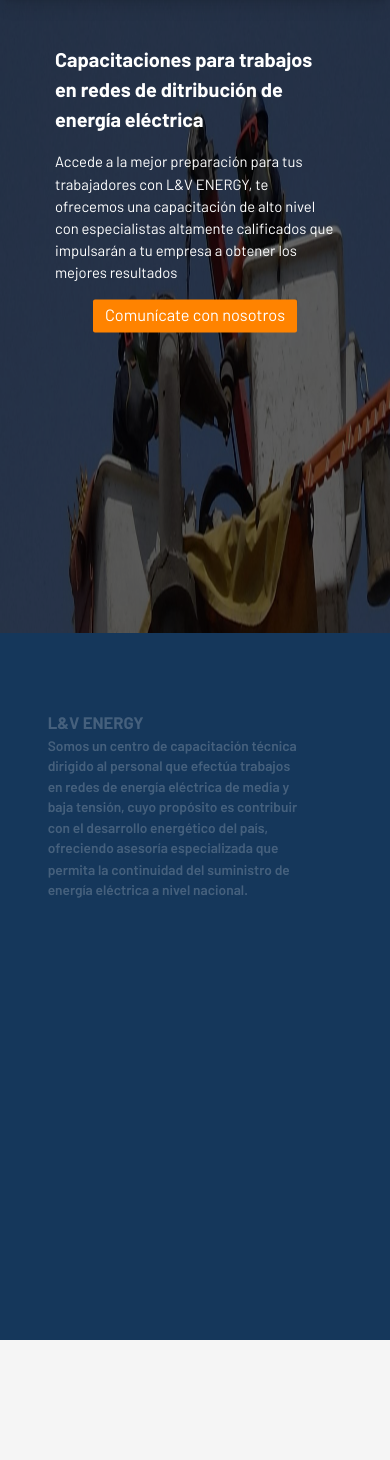
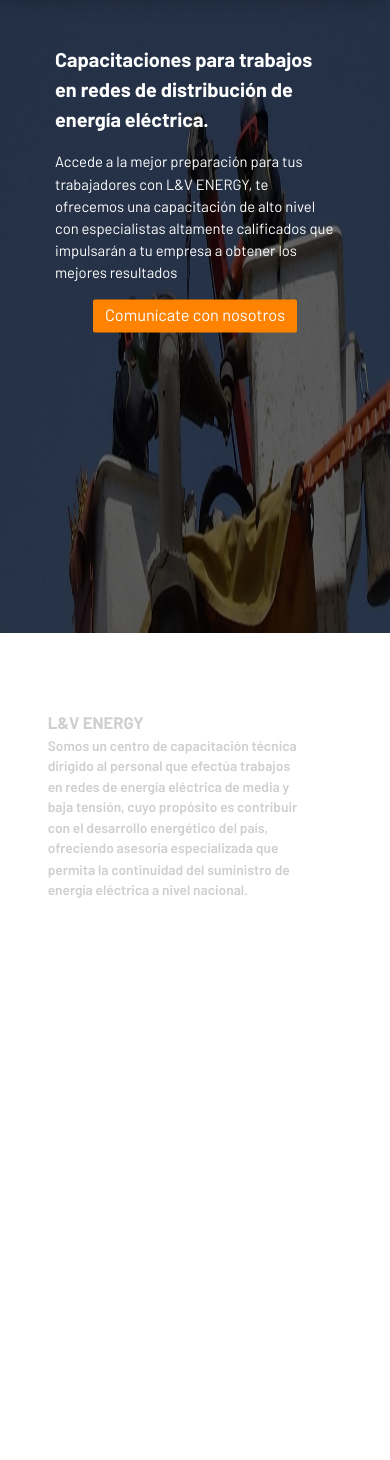
Before and after one commit to germanhyt/015_web_lv-energysac-prod-001, a PHP site: page /freelance/ in a window 390 px wide. Shown: the part 120-1580 px from the top of the page. Run offline with PHP 8.4, Linux system fonts and the light colour scheme; some libraries are stand-ins or nearby versions; some web fonts are replaced.

Commit message:
feat: Add new changes for project

```diff
--- a/assets/css/home.css
+++ b/assets/css/home.css
@@ -1016,7 +1016,7 @@ html {
 
 .home-section-about{
   --tw-bg-opacity: 1;
-  background-color: rgb(21 55 91 / var(--tw-bg-opacity));
+  background-color: rgb(255 255 255 / var(--tw-bg-opacity));
 }
 
 .home-section-about__container{
@@ -1126,7 +1126,7 @@ html {
   font-size: clamp(1.125rem, 1.4vw + 0.9rem, 2.5rem);
   font-weight: 700;
   --tw-text-opacity: 1;
-  color: rgb(255 255 255 / var(--tw-text-opacity));
+  color: rgb(26 26 26 / var(--tw-text-opacity));
 }
 
 .home-section-about__content p{
@@ -1135,7 +1135,7 @@ html {
   font-size: clamp(1rem, 0.5vw + 0.9rem, 1.5rem);
   font-weight: 600;
   --tw-text-opacity: 1;
-  color: rgb(255 255 255 / var(--tw-text-opacity));
+  color: rgb(26 26 26 / var(--tw-text-opacity));
 }
 
 .home-section-founder{
@@ -2747,6 +2747,7 @@ html {
   position: relative;
   margin-top: 5rem;
   height: 50vh;
+  max-height: 900px;
   width: 100%;
   overflow: hidden;
 }
@@ -2784,6 +2785,12 @@ html {
 @media (min-width: 1100px){
   .home-section-banner__figure img{
     height: 900px;
+  }
+}
+
+@media (min-width: 1600px){
+  .home-section-banner__figure img{
+    height: 100%;
   }
 }
 
@@ -3559,7 +3566,7 @@ video {
 
 body{
   --tw-bg-opacity: 1;
-  background-color: rgb(245 245 245 / var(--tw-bg-opacity));
+  background-color: rgb(255 255 255 / var(--tw-bg-opacity));
 }
 
 @media (min-width: 640px){
--- a/assets/scss/home.scss
+++ b/assets/scss/home.scss
@@ -8,7 +8,7 @@
 @tailwind utilities;
 
 body {
-  @apply bg-[#f5f5f5];
+  @apply bg-primary-300;
 }
 
 @import url("https://fonts.googleapis.com/css2?family=Barlow:ital,wght@0,100;0,200;0,300;0,400;0,500;0,600;0,700;0,800;0,900;1,100;1,200;1,300;1,400;1,500;1,600;1,700;1,800;1,900&display=swap");
--- a/assets/scss/pages/_home.scss
+++ b/assets/scss/pages/_home.scss
@@ -72,7 +72,7 @@ html {
 }
 
 .home-section-about {
-  @apply bg-primary-400;
+  @apply bg-primary-300;
 
   &__container {
     @apply max-h-[100vh] w-full 2xl:container flex flex-col-reverse sm:flex-row;
@@ -90,10 +90,10 @@ html {
     @apply sm:w-1/2 flex flex-col justify-center items-start py-5 sm:py-0 px-5 sm:px-12;
 
     h3 {
-      @apply text-primary-300 text-dynamic-200 font-bold font-barlow;
+      @apply text-primary-100 text-dynamic-200 font-bold font-barlow;
     }
     p {
-      @apply text-primary-300 text-dynamic-300 font-semibold font-barlow pr-12;
+      @apply text-primary-100 text-dynamic-300 font-semibold font-barlow pr-12;
     }
   }
 }
@@ -597,13 +597,13 @@ html {
 }
 
 .home-section-banner {
-  @apply relative w-full mt-20 h-[50vh] sm:h-[72vh] overflow-hidden;
+  @apply relative w-full mt-20 h-[50vh] sm:h-[72vh] max-h-[900px] overflow-hidden;
 
   &__figure {
     @apply relative bg-cover bg-center h-screen overflow-hidden transform -translate-y-44;
   }
   &__figure img {
-    @apply absolute top-0 left-0 w-full sm:w-screen h-full itm:h-[900px];
+    @apply absolute top-0 left-0 w-full sm:w-screen h-full itm:h-[900px] 2xl:h-full;
   }
   &__figure::before {
     content: "";
--- a/pages/home/home.php
+++ b/pages/home/home.php
@@ -34,9 +34,8 @@
             <div class="home-hero__content-container">
                 <div class="home-hero__text">
                     <h1 class="home-hero__title">
-                        Capacitaciones para trabajos
-                        en redes de ditribución de energía
-                        eléctrica </h1>
+                        Capacitaciones para trabajos en redes de distribución de energía eléctrica.
+                    </h1>
                     <p class="home-hero__description">Accede a la mejor preparación para tus trabajadores con L&V ENERGY, te ofrecemos una capacitación de alto nivel con especialistas altamente calificados que impulsarán a tu empresa a obtener los mejores resultados</p>
                 </div>
 
@@ -270,7 +269,7 @@
 
     <section id="customers" class="home-clients scroll-animation-item-contain">
         <div class="home-clients__heading">
-            <h3>Estas empresas ya cuentan con un personal capacitado por nosotros</h3>
+            <h3>Empresas que ya cuentan con un personal capacitado por nosotros</h3>
         </div>
 
         <div class="swiper swiper--clients">
```
Also changed, not shown: assets/scss/home.css (+6 -6 lines).
